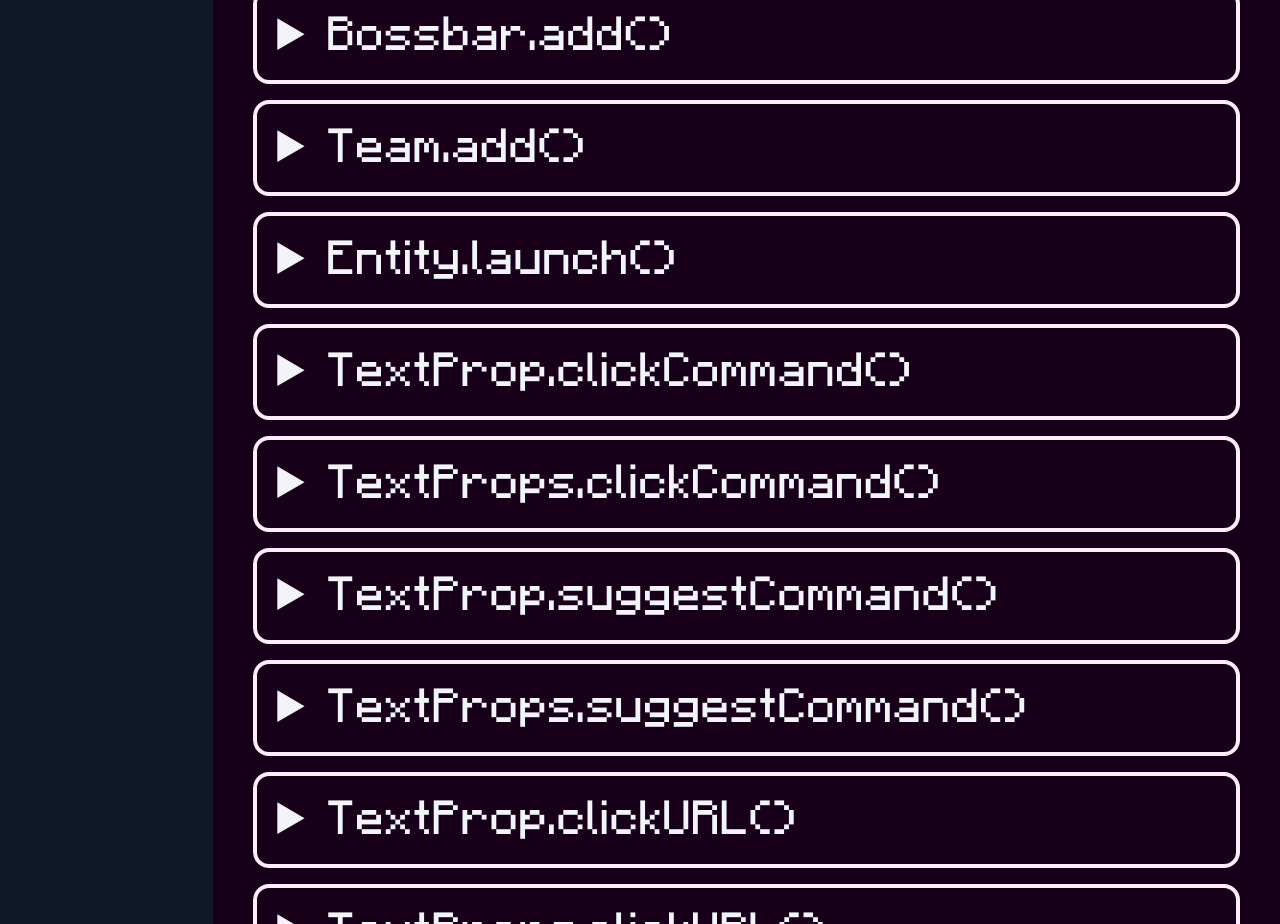
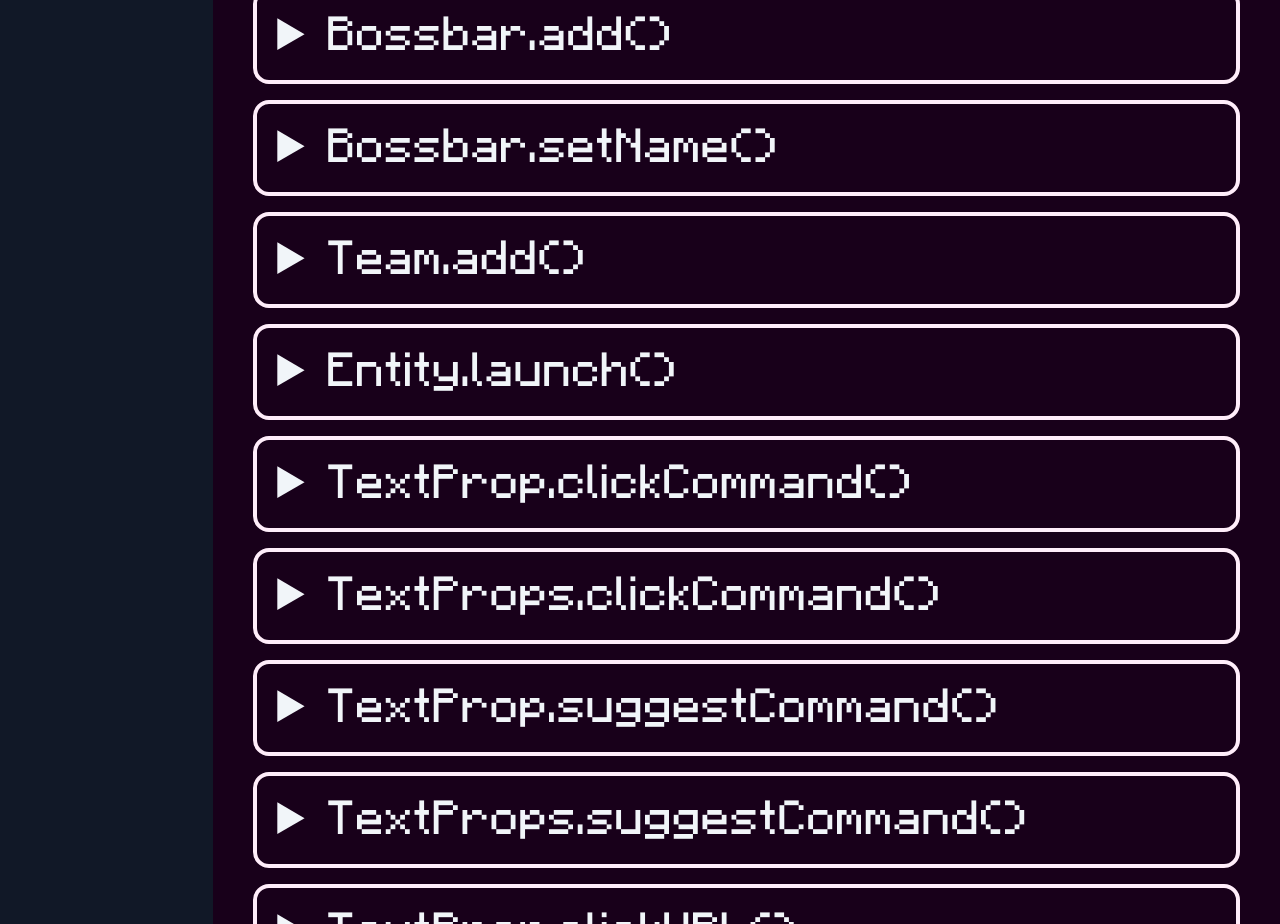
Before and after one commit to WingedSeal/jmc, a React (Create React App) app: page /documentation/built-in-function in a window 1280 px wide. Shown: the part 6500-7424 px from the top of the page. Built offline with nearby package versions, Linux system fonts and the light colour scheme.

Commit message:
Document `Bossbar.setName()`

```diff
--- a/src/pages/BuiltInFunction/Features.tsx
+++ b/src/pages/BuiltInFunction/Features.tsx
@@ -1211,6 +1211,17 @@ const BuildinFeatures = [
             ]}
         />
     </Feature>,
+    <Feature id="bossbar_setName" summary="Bossbar.setName()" keywords="vanilla">
+        <p>Change the name of existing bossbar, an alternative to vanilla syntax</p>
+        <Command
+            name="Bossbar.setName"
+            type="JMCFunction"
+            params={[
+                { key: "team", type: "Keyword" },
+                { key: "displayName", type: "FormattedString", default: '""' },
+            ]}
+        />
+    </Feature>,
     <Feature id="team_add" summary="Team.add()" keywords="vanilla">
         <p>Add team, an alternative to vanilla syntax</p>
         <p>
```
